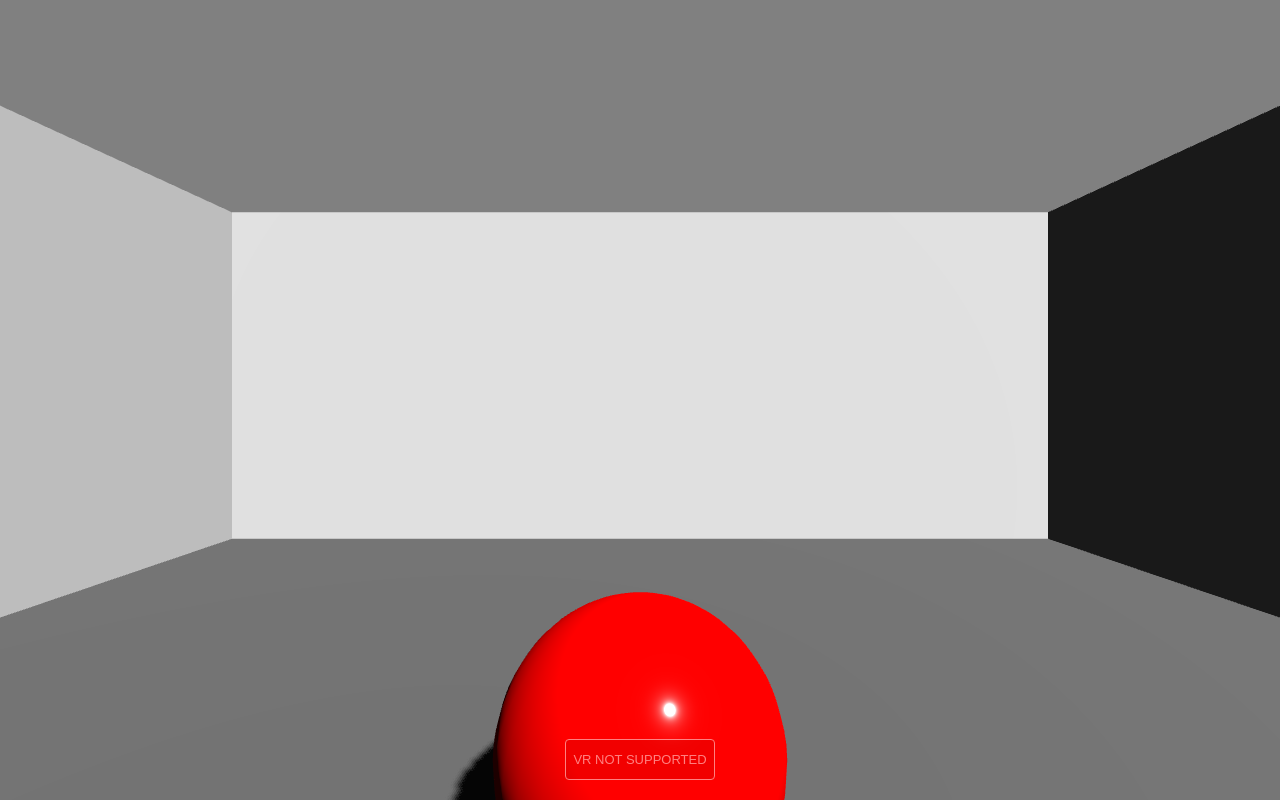
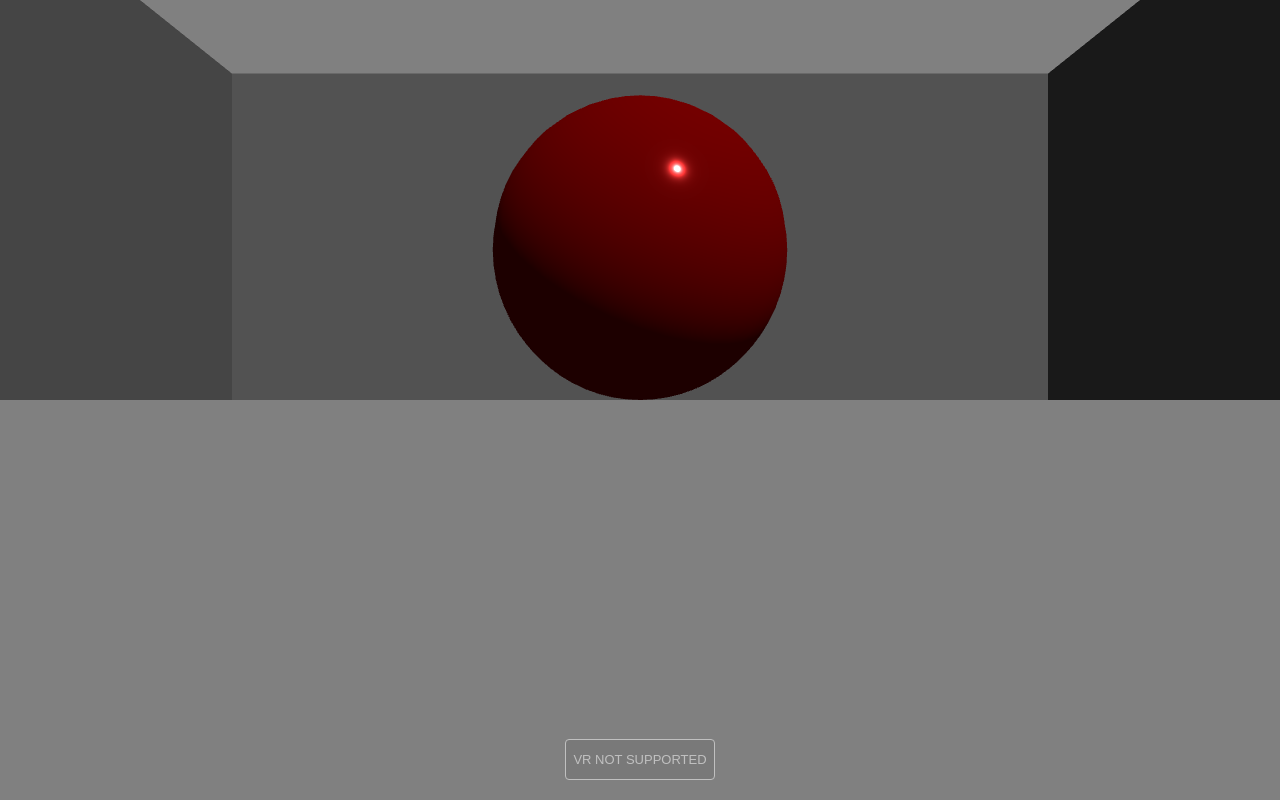
Before and after one commit to OtavioMR/MuseuVRLassu, a website built with Vite: page technostoria-3d/index.html in a window 1280 px wide. Built offline with nearby package versions, Linux system fonts and the light colour scheme; animation ran at ten frames a second.

Commit message:
vr funcionando

```diff
--- a/technostoria-3d/index.html
+++ b/technostoria-3d/index.html
@@ -11,6 +11,6 @@
   </head>
   <body>
     <div id="app"></div>
-    <script type="module" src="/src/main.ts"></script>
+    <script type="module" src="/src/testevr.ts"></script>
   </body>
 </html>
--- /dev/null
+++ b/technostoria-3d/src/testevr.ts
@@ -0,0 +1,227 @@
+import * as THREE from 'three';
+import { VRButton } from 'three/examples/jsm/webxr/VRButton.js';
+import { XRControllerModelFactory } from 'three/examples/jsm/webxr/XRControllerModelFactory.js';
+// [NEW] Import PointerLockControls for mouse rotation
+import { PointerLockControls } from 'three/examples/jsm/controls/PointerLockControls.js';
+
+// --- Initialization ---
+const scene = new THREE.Scene();
+scene.background = new THREE.Color(0x808080);
+
+// Use a Clock to ensure movement speed is consistent regardless of FPS
+const clock = new THREE.Clock();
+
+const camera = new THREE.PerspectiveCamera(70, window.innerWidth / window.innerHeight, 0.1, 100);
+
+const renderer = new THREE.WebGLRenderer({ antialias: true });
+renderer.setPixelRatio(window.devicePixelRatio);
+renderer.setSize(window.innerWidth, window.innerHeight);
+renderer.xr.enabled = true;
+renderer.shadowMap.enabled = true;
+document.body.appendChild(renderer.domElement);
+
+document.body.appendChild(VRButton.createButton(renderer));
+
+// --- The "Character" Rig ---
+const cameraRig = new THREE.Group();
+cameraRig.position.set(0, 0, 2);
+cameraRig.add(camera);
+scene.add(cameraRig);
+
+// --- [NEW] PC Controls Setup ---
+// 1. Setup PointerLock for mouse rotation
+const pcControls = new PointerLockControls(camera, document.body);
+
+// 2. Click to enable controls (lock cursor)
+document.addEventListener('click', () => {
+    // Only lock if we are NOT in VR (simple check: is XR session active?)
+    if (!renderer.xr.isPresenting) {
+        pcControls.lock();
+    }
+});
+
+// 3. Track Keyboard Inputs
+const keyState = {
+    forward: false,
+    backward: false,
+    left: false,
+    right: false
+};
+
+document.addEventListener('keydown', (event) => {
+    switch (event.code) {
+        case 'KeyW': keyState.forward = true; break;
+        case 'KeyS': keyState.backward = true; break;
+        case 'KeyA': keyState.left = true; break;
+        case 'KeyD': keyState.right = true; break;
+    }
+});
+
+document.addEventListener('keyup', (event) => {
+    switch (event.code) {
+        case 'KeyW': keyState.forward = false; break;
+        case 'KeyS': keyState.backward = false; break;
+        case 'KeyA': keyState.left = false; break;
+        case 'KeyD': keyState.right = false; break;
+    }
+});
+
+
+// --- Lights ---
+const ambientLight = new THREE.AmbientLight(0x404040, 1.5);
+scene.add(ambientLight);
+
+const directionalLight = new THREE.DirectionalLight(0xffffff, 1);
+directionalLight.position.set(5, 10, 7.5);
+directionalLight.castShadow = true;
+scene.add(directionalLight);
+
+// --- Environment ---
+const roomSize = 10;
+const wallHeight = 4;
+
+// Floor
+const floorGeometry = new THREE.PlaneGeometry(roomSize, roomSize);
+floorGeometry.rotateX(-Math.PI / 2);
+const floorMaterial = new THREE.MeshStandardMaterial({ color: 0x444444, roughness: 0.8 });
+const floor = new THREE.Mesh(floorGeometry, floorMaterial);
+floor.receiveShadow = true;
+scene.add(floor);
+
+// Walls
+const wallMaterial = new THREE.MeshStandardMaterial({ color: 0xaaaaaa, side: THREE.DoubleSide });
+const wallGeoStr = new THREE.PlaneGeometry(roomSize, wallHeight);
+
+const backWall = new THREE.Mesh(wallGeoStr, wallMaterial);
+backWall.position.set(0, wallHeight / 2, -roomSize / 2);
+scene.add(backWall);
+
+const frontWall = new THREE.Mesh(wallGeoStr, wallMaterial);
+frontWall.position.set(0, wallHeight / 2, roomSize / 2);
+scene.add(frontWall);
+
+const leftWall = new THREE.Mesh(wallGeoStr, wallMaterial);
+leftWall.rotateY(Math.PI / 2);
+leftWall.position.set(-roomSize / 2, wallHeight / 2, 0);
+scene.add(leftWall);
+
+const rightWall = new THREE.Mesh(wallGeoStr, wallMaterial);
+rightWall.rotateY(-Math.PI / 2);
+rightWall.position.set(roomSize / 2, wallHeight / 2, 0);
+scene.add(rightWall);
+
+// Sphere
+const sphereGeometry = new THREE.SphereGeometry(0.5, 32, 32);
+const sphereMaterial = new THREE.MeshStandardMaterial({ color: 0xff0000, roughness: 0.1, metalness: 0.5 });
+const sphere = new THREE.Mesh(sphereGeometry, sphereMaterial);
+sphere.position.set(0, 0.5, 0);
+sphere.castShadow = true;
+scene.add(sphere);
+
+// --- VR Controller Integration ---
+const controllerModelFactory = new XRControllerModelFactory();
+const controllerGrip1 = renderer.xr.getControllerGrip(0);
+controllerGrip1.add(controllerModelFactory.createControllerModel(controllerGrip1));
+cameraRig.add(controllerGrip1);
+
+const controllerGrip2 = renderer.xr.getControllerGrip(1);
+controllerGrip2.add(controllerModelFactory.createControllerModel(controllerGrip2));
+cameraRig.add(controllerGrip2);
+
+// --- Window Resize ---
+window.addEventListener('resize', onWindowResize, false);
+function onWindowResize() {
+    camera.aspect = window.innerWidth / window.innerHeight;
+    camera.updateProjectionMatrix();
+    renderer.setSize(window.innerWidth, window.innerHeight);
+}
+
+// --- Animation Loop ---
+
+const vrSpeed = 0.05; // Fixed speed per frame for VR (simple)
+const pcSpeed = 5.0;  // Units per second for PC (uses delta time)
+const workingVector = new THREE.Vector3();
+const dummyCam = new THREE.Camera();
+
+function animate() {
+    renderer.setAnimationLoop(render);
+}
+
+function render() {
+    // Calculate how much time passed since last frame (for smooth PC movement)
+    const dt = clock.getDelta();
+
+    if (renderer.xr.isPresenting) {
+        // --- VR MODE ---
+        handleVRMovement();
+    } else {
+        // --- PC MODE ---
+        handlePCMovement(dt);
+    }
+
+    // Keep user inside room (Simple Boundary)
+    const limit = roomSize / 2 - 0.5;
+    cameraRig.position.x = THREE.MathUtils.clamp(cameraRig.position.x, -limit, limit);
+    cameraRig.position.z = THREE.MathUtils.clamp(cameraRig.position.z, -limit, limit);
+
+    renderer.render(scene, camera);
+}
+
+// [NEW] PC Movement Logic
+function handlePCMovement(dt: number) {
+    // Only move if mouse is locked (controls active)
+    if (!pcControls.isLocked) return;
+
+    const moveDistance = pcSpeed * dt;
+
+    // Get the direction the camera is facing
+    camera.getWorldDirection(workingVector);
+    workingVector.y = 0; // Flatten to floor
+    workingVector.normalize();
+
+    // Calculate "Right" vector (perpendicular to forward)
+    const strafeVector = new THREE.Vector3();
+    strafeVector.crossVectors(camera.up, workingVector).normalize();
+
+    // Forward/Back
+    if (keyState.forward) cameraRig.position.addScaledVector(workingVector, moveDistance);
+    if (keyState.backward) cameraRig.position.addScaledVector(workingVector, -moveDistance);
+
+    // Left/Right
+    // Note: strafeVector points Left by default in this cross product order (Up x Forward) ??
+    // Actually typically Up x Forward = Left, but let's test.
+    // Standard Right Hand Rule: Thumb(Y), Index(Z-Forward), Middle(X-Right).
+    // Three.js: Forward is -Z. Cross(Y, -Z) = -X (Left).
+    if (keyState.left) cameraRig.position.addScaledVector(strafeVector, moveDistance);
+    if (keyState.right) cameraRig.position.addScaledVector(strafeVector, -moveDistance);
+}
+
+// VR Movement Logic
+function handleVRMovement() {
+    const session = renderer.xr.getSession();
+    if (!session) return;
+
+    for (const source of session.inputSources) {
+        if (source.handedness === 'left' && source.gamepad) {
+            const x = source.gamepad.axes[2];
+            const z = source.gamepad.axes[3];
+
+            if (Math.abs(x) > 0.1 || Math.abs(z) > 0.1) {
+                dummyCam.getWorldDirection(workingVector);
+                workingVector.y = 0;
+                workingVector.normalize();
+
+                const strafeVector = new THREE.Vector3();
+                strafeVector.crossVectors(camera.up, workingVector).normalize();
+
+                workingVector.multiplyScalar(-z * vrSpeed);
+                strafeVector.multiplyScalar(x * vrSpeed);
+
+                cameraRig.position.add(workingVector);
+                cameraRig.position.add(strafeVector);
+            }
+        }
+    }
+}
+
+animate();
```
